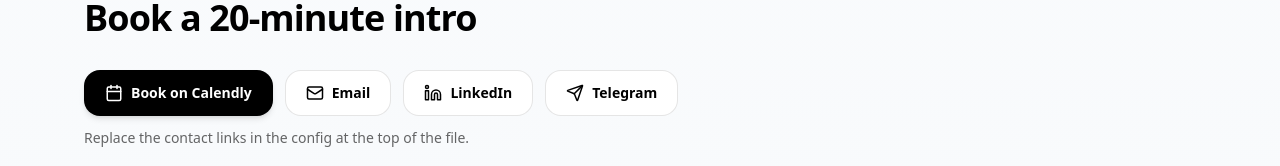
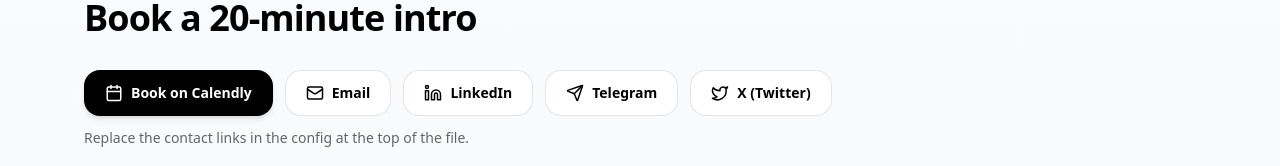
Before and after one commit to Calix-lab/gian-site, a Next.js app: page / in a window 1280 px wide. Shown: the part 2937-3103 px from the top of the page. Built offline with nearby package versions, Linux system fonts and the light colour scheme.

Commit message:
Update page.jsx

```diff
--- a/app/page.jsx
+++ b/app/page.jsx
@@ -1,7 +1,7 @@
 "use client";
 import { useMemo } from "react";
 import { motion } from "framer-motion";
-import { Rocket, BarChart3, Presentation, Share2, Mail, Calendar, ArrowRight, Linkedin, Send } from "lucide-react";
+import { Rocket, BarChart3, Presentation, Share2, Mail, Calendar, ArrowRight, Linkedin, Send, Twitter } from "lucide-react";
 
 // =============================
 // QUICK CONFIG — EDIT THESE
@@ -284,6 +284,7 @@
           <Button href={`mailto:${SITE.email}`} icon={Mail} variant="ghost">Email</Button>
           <Button href={SITE.linkedin} icon={Linkedin} variant="ghost">LinkedIn</Button>
           {SITE.telegram && <Button href={SITE.telegram} icon={Send} variant="ghost">Telegram</Button>}
+          {SITE.twitter && <Button href={SITE.twitter} icon={Twitter} variant="ghost">X (Twitter)</Button>}
         </div>
         <p className="mt-3 text-sm text-black/60">Replace the contact links in the config at the top of the file.</p>
       </Section>
```
